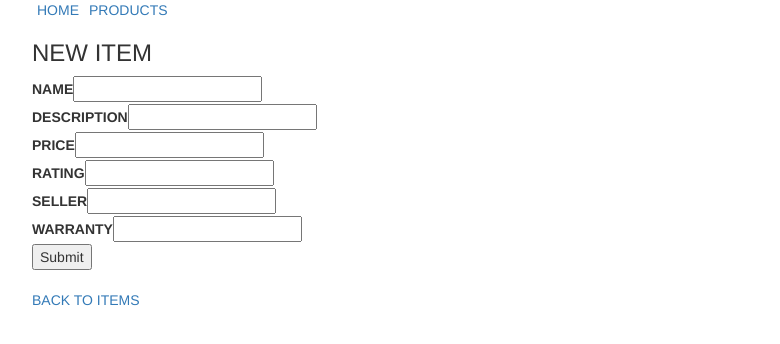
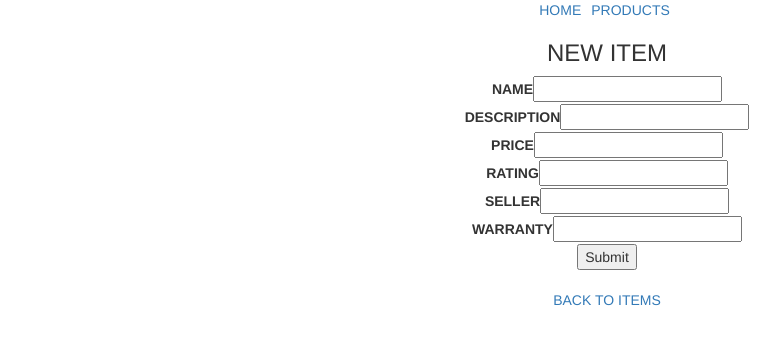
Before and after one commit to jonathanlsanch/synechron-frontend, an Angular app: page /add-item in a window 1280 px wide. Shown: the top 344 px of the page, without its empty margins (33-813 px from the left). Built offline with nearby package versions, Linux system fonts and the light colour scheme.

Commit message:
begin styling

```diff
--- a/src/app/app.component.html
+++ b/src/app/app.component.html
@@ -1,16 +1,17 @@
 <link rel="stylesheet" href="https://maxcdn.bootstrapcdn.com/bootstrap/3.3.7/css/bootstrap.min.css" integrity="sha384-BVYiiSIFeK1dGmJRAkycuHAHRg32OmUcww7on3RYdg4Va+PmSTsz/K68vbdEjh4u" crossorigin="anonymous">
 
-<section class="top-navigation text-uppercase">
+<div style="text-align:center">
+  <section class="top-navigation text-uppercase">
     <div class="container">
-      <div class="row">
-        <div class="col-sm-6 hidden-xs">
           <ul class="list-inline">
-            <li><a [routerLink]="['']">Home</a></li>
-            <li><a [routerLink]="['/products']">Products</a></li>
-
-  <router-outlet></router-outlet>
+            <li>
+              <a [routerLink]="['']">Home</a>
+            </li>
+            <li>
+              <a [routerLink]="['/products']">Products</a>
+            </li>
           </ul>
-        </div>
-        </div>
-        </div>
-        </section>
+          <router-outlet></router-outlet>
+    </div>
+  </section>
+</div>
--- a/src/app/components/item-details/item-details.component.ts
+++ b/src/app/components/item-details/item-details.component.ts
@@ -30,7 +30,7 @@ export class ItemDetailsComponent implements OnInit {
       if (window.confirm('Are you sure?')) {
         this.itemService.remove(this.item._id)
           .subscribe(() => {
-            this.router.navigate(['']);
+            this.router.navigate(['/products']);
           });
       }
   }
--- a/src/app/components/items-list/items-list.component.css
+++ b/src/app/components/items-list/items-list.component.css
@@ -0,0 +1,7 @@
+ul {
+    list-style-type: none;
+}
+
+.item-name {
+    font-size: 2rem;
+}
--- a/src/app/components/items-list/items-list.component.html
+++ b/src/app/components/items-list/items-list.component.html
@@ -1,21 +1,18 @@
-<h1> item list </h1>
-<div>
-  <div *ngFor="let item of items">
-    <h3> {{ item.name }}&nbsp;</h3>
-    <p> {{ item.description }} </p>
-    <a [routerLink]="['item', item._id]" role="button" class="btn btn-info"> View Details </a>
-  </div>
+<h1> Synechron Merch Store </h1>
+
+<a [routerLink]="['/add-item']" role="button" class="btn btn-info"> Add New Product </a>
+<br><br>
   <div>
-      <label for="things_name"> Search thing: </label>
-      <input id="things_name" placeholder="thing name"
+      <label for="items_name"> Search Products: </label>
+      <br>
+      <input id="items_name" placeholder="Product Name"
               type="text" [(ngModel)]="pattern">
     <div>
 
-    <h4> Stuff list </h4>
     <ul>
       <li *ngFor="let item of items | filter:'name':pattern; let i = index">
-        {{ i+1 }}) {{ item.name }}
-        <a [routerLink]="['item', item._id]" role="button" class="btn btn-info"> View Details </a>
+          <a class="item-name" [routerLink]="['item', item._id]"> {{ item.name }} </a>
+          <p> {{ item.description }} </p>
       </li>
     </ul>
 
--- a/src/app/components/new-item/new-item.component.ts
+++ b/src/app/components/new-item/new-item.component.ts
@@ -30,7 +30,7 @@ export class NewItemComponent implements OnInit {
     this.itemService.newItem(myForm.value)
     .subscribe(res => {
       console.log('item successfully created!');
-      this.router.navigate(['/']);
+      this.router.navigate(['/products']);
     });
   }
 }
```
